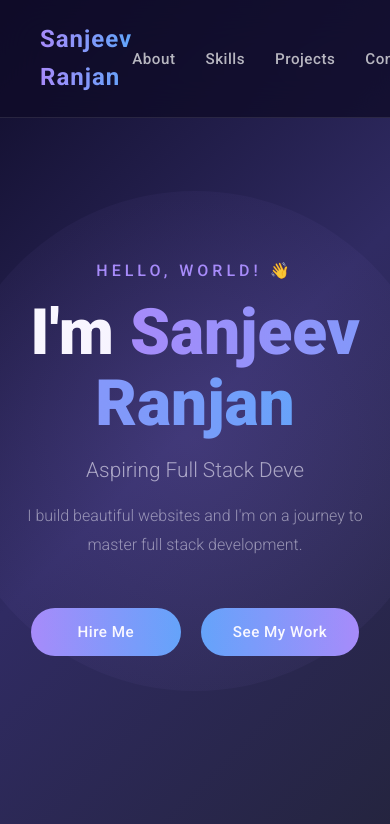
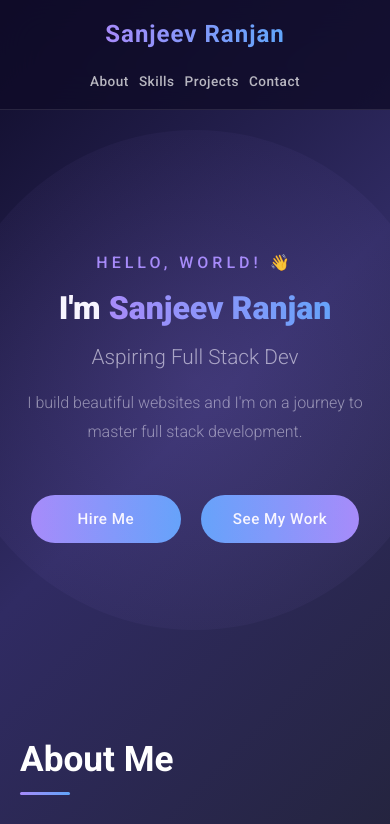
Before and after one commit to sanjeevrnjn-hub/My-portfolio, a plain HTML site: page index.html in a window 390 px wide. Shown: the top 824 px of the page. Drawn offline with Linux system fonts and the light colour scheme.

Commit message:
added mobile responsive design

```diff
--- a/style.css
+++ b/style.css
@@ -435,3 +435,51 @@
   background: #25D366;
   border-color: transparent;
 }
+
+/* ===== MOBILE RESPONSIVE ===== */
+@media (max-width: 768px) {
+  nav {
+    padding: 15px 20px;
+    flex-direction: column;
+    gap: 15px;
+    text-align: center;
+  }
+
+  nav ul {
+    gap: 15px;
+  }
+
+  header h1 {
+    font-size: 2.5rem;
+  }
+
+  .skills-grid {
+    grid-template-columns: repeat(2, 1fr);
+  }
+
+  .projects-grid {
+    grid-template-columns: 1fr;
+  }
+
+  .contact-form {
+    padding: 25px;
+  }
+}
+
+@media (max-width: 480px) {
+  header h1 {
+    font-size: 2rem;
+  }
+
+  nav ul {
+    gap: 10px;
+  }
+
+  nav ul li a {
+    font-size: 0.85rem;
+  }
+
+  .skills-grid {
+    grid-template-columns: repeat(2, 1fr);
+  }
+}
```
